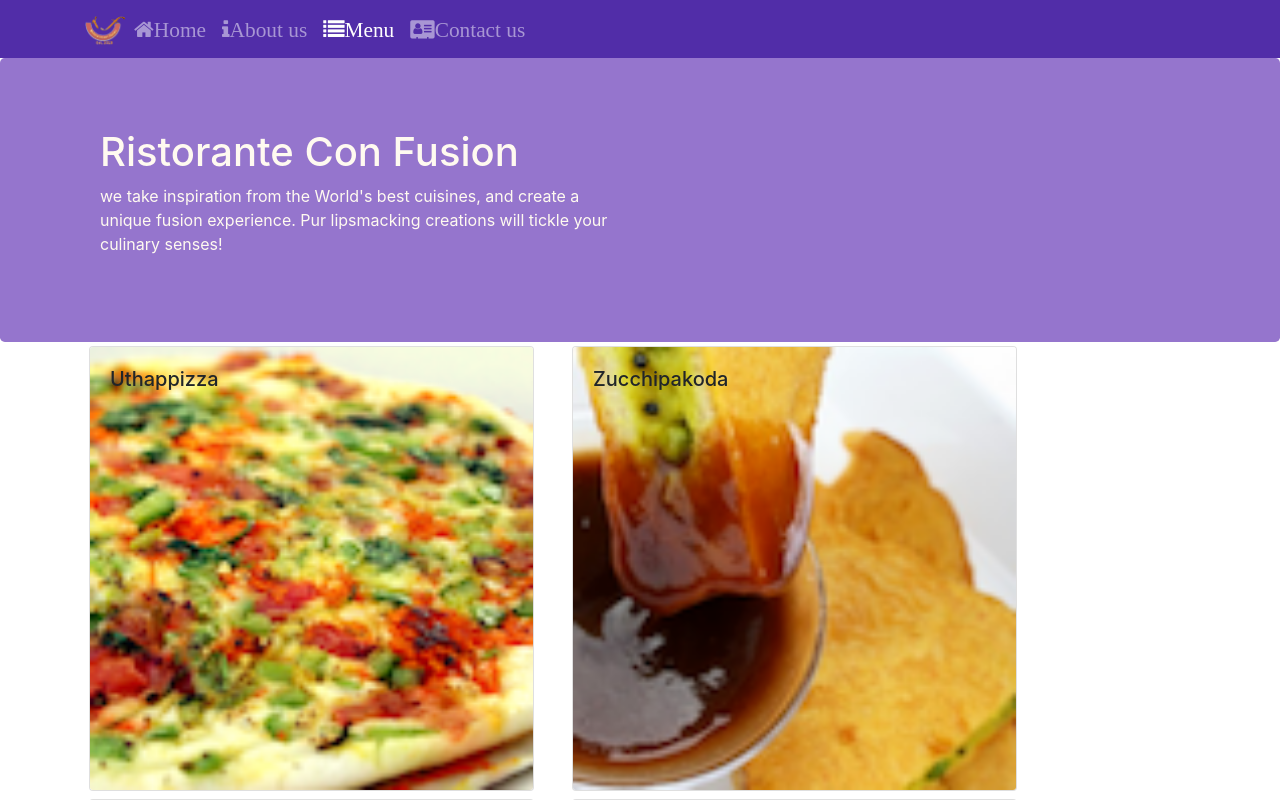
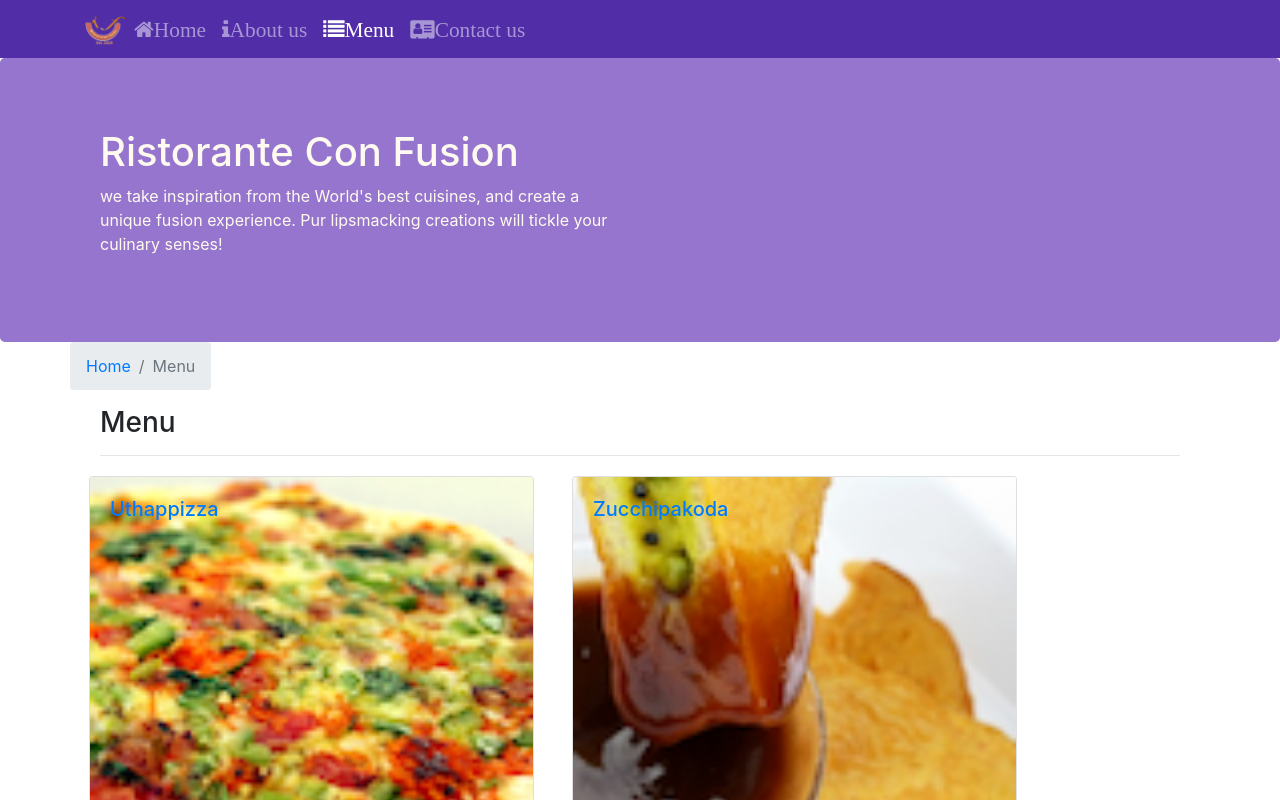
Before and after one commit to cloudXA/react, a React (Create React App) app in the folder confusion/: page /menu in a window 1280 px wide. Shown: the top 800 px of the page. Built offline with nearby package versions, Linux system fonts and the light colour scheme.

Commit message:
Single Page Application Part 2

```diff
--- a/confusion/src/components/ContactComponent.js
+++ b/confusion/src/components/ContactComponent.js
@@ -1,8 +1,20 @@
 import React from 'react';
+import {Breadcrumb, BreadcrumbItem } from 'reactstrap';
+import {Link} from 'react-router-dom';
 
 function Contact(props) {
     return(
         <div className="container">
+            <div className="row">
+                <Breadcrumb>
+                    <BreadcrumbItem><Link to='/home'> Home </Link></BreadcrumbItem>
+                    <BreadcrumbItem active> Contact Us </BreadcrumbItem>
+                </Breadcrumb>
+                <div className="col-12">
+                    <h3>Contact Us</h3>
+                    <hr />
+                </div>
+            </div>
             <div className="row row-content">
                 <div className="col-12">
                 <h3>Location Information</h3>
--- a/confusion/src/components/DishdetailComponent.js
+++ b/confusion/src/components/DishdetailComponent.js
@@ -1,7 +1,7 @@
 // presentational component example
 import React from 'react';
-import {Card, CardImg,  CardText, CardBody, CardTitle} from 'reactstrap';
-
+import {Card, CardImg,  CardText, CardBody, CardTitle, Breadcrumb, BreadcrumbItem } from 'reactstrap';
+import { Link } from 'react-router-dom';
 
 
 
@@ -56,11 +56,22 @@
             return (
                 <div className="container">
                     <div className="row">
+                        <Breadcrumb>
+                            <BreadcrumbItem><Link to="/menu">Menu</Link></BreadcrumbItem>
+                            <BreadcrumbItem active>{props.dish.name}</BreadcrumbItem>
+
+                        </Breadcrumb>
+                        <div className="col-12">
+                            <h3>{props.dish.name}</h3>
+                            <hr />
+                        </div>
+                    </div>
+                    <div className="row">
                         <div className="col-12 col-md-5 m-1">
                             <RenderDish dish={props.dish} />
                         </div>
                         <div className="col-12 col-md-5 m-1">
-                            <RenderComment array={props.dish.comments} />
+                            <RenderComment array={props.comments} />
                         </div>
                     </div>
                 </div>
--- a/confusion/src/components/MainComponent.js
+++ b/confusion/src/components/MainComponent.js
@@ -1,9 +1,10 @@
 import React, { Component } from 'react';
 import Header from './HeaderComponent'
 import Menu from './MenuComponent';
-import Contact from './ContactComponent'
+import Contact from './ContactComponent';
 import DishDetail from './DishdetailComponent';
 import Footer from './FooterComponent';
+
 import { DISHES } from '../shared/dishes';
 import {COMMENTS} from '../shared/comments';
 import {PROMOTIONS} from '../shared/promotions';
@@ -26,6 +27,8 @@
 
   }
 
+
+
   render() {
     const HomePage = () => {
       return (
@@ -37,6 +40,15 @@
         />
       );
     }
+     const DishWithId = ({match}) => {
+      return (
+            <DishDetail dish={this.state.dishes.filter((dish) => dish.id === parseInt(match.params.dishId,10))[0]}
+
+            comments={this.state.comments.filter((comment) =>comment.dishId === parseInt(match.params.dishId,10))} />
+
+      );
+      console.log(match.params.dishId);
+    };
     return (
 
       <div>
@@ -44,6 +56,7 @@
         <Switch>
           <Route path="/home" component={HomePage} />
           <Route exact path="/menu" component={() => <Menu dishes={this.state.dishes} />} />
+          <Route path="/menu/:dishId" component={DishWithId} />
           <Route exact path="/contactus" component={Contact} />
           <Redirect to="/home" />
         </Switch>
--- a/confusion/src/components/MenuComponent.js
+++ b/confusion/src/components/MenuComponent.js
@@ -1,15 +1,16 @@
 import React from 'react';
-import { Card, CardImg, CardImgOverlay,CardTitle } from 'reactstrap';
-
+import { Card, CardImg, CardImgOverlay,CardTitle, Breadcrumb, BreadcrumbItem } from 'reactstrap';
+import { Link } from 'react-router-dom';
 
     function RenderMenuItem ( { dish, onClick }) {
         return (
-            <Card
-                onClick={() => onClick(dish.id)}>
-                <CardImg width="100%" src={dish.image} alt={dish.name} />
-                <CardImgOverlay>
-                    <CardTitle>{dish.name}</CardTitle>
-                </CardImgOverlay>
+            <Card>
+                <Link to={`/menu/${dish.id}`}>
+                    <CardImg width="100%" src={dish.image} alt={dish.name} />
+                    <CardImgOverlay>
+                        <CardTitle>{dish.name}</CardTitle>
+                    </CardImgOverlay>
+                </Link>
             </Card>
         );
     }
@@ -18,7 +19,7 @@
         const menu = props.dishes.map((dish) => {
             return (
                 <div className="col-12 col-md-5 m-1" key={dish.id}>
-                    <RenderMenuItem dish = {dish} onClick = {props.onClick} />
+                    <RenderMenuItem dish = {dish}  />
 
                 </div>
             );
@@ -29,6 +30,17 @@
         return (
             <div className="container">
                 <div className="row">
+                    <Breadcrumb>
+                        <BreadcrumbItem><Link to="/home">Home</Link></BreadcrumbItem>
+                        <BreadcrumbItem active>Menu</BreadcrumbItem>
+
+                    </Breadcrumb>
+                </div>
+                <div className="col-12">
+                    <h3>Menu</h3>
+                    <hr />
+                </div>
+                <div className="row">
                     {menu}
                 </div>
 
```
